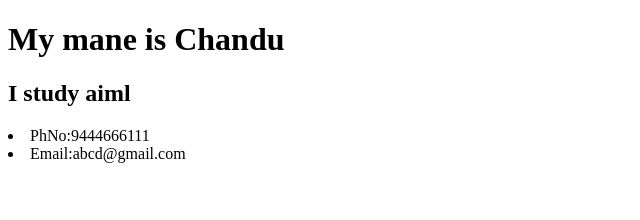
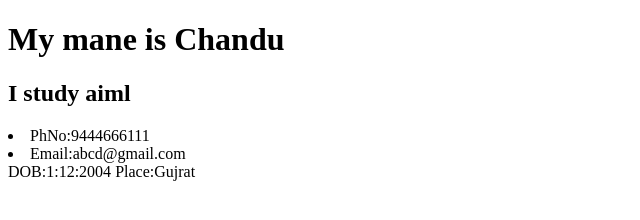
Before and after one commit to mithun-0306/portfolio_website, a plain HTML site: page index.html in a window 1280 px wide. Shown: the whole page, without its empty margins (0-640 px from the left). Drawn offline with Linux system fonts and the light colour scheme.

Commit message:
Added Personal Info

```diff
--- a/index.html
+++ b/index.html
@@ -11,5 +11,10 @@
 
     <li>PhNo:9444666111</li>
     <li>Email:abcd@gmail.com</li>
+
+    <mn>DOB:1:12:2004</mn>
+    <mn>Place:Gujrat</mn>
+
+
 </body>
 </html>
```
